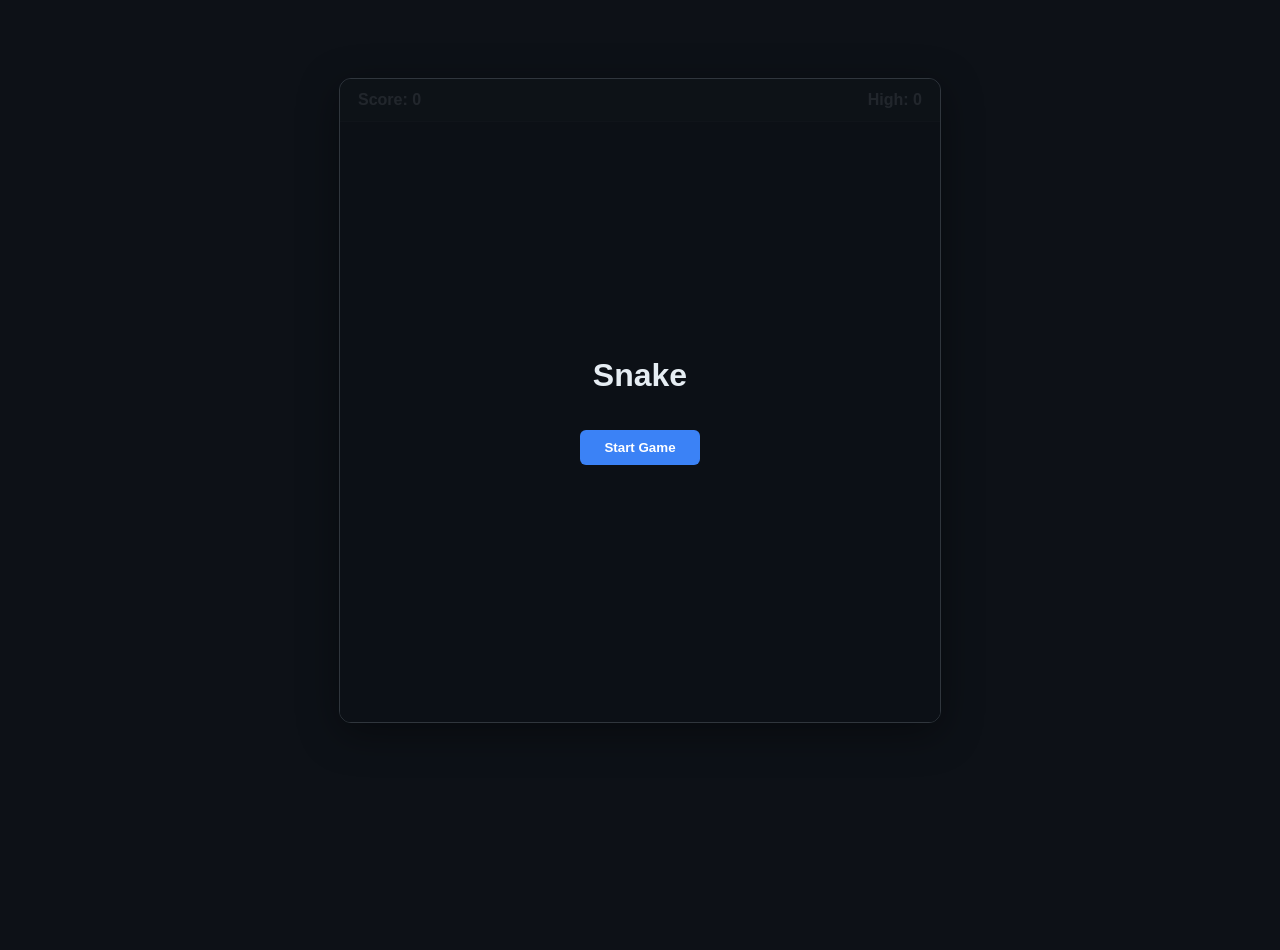
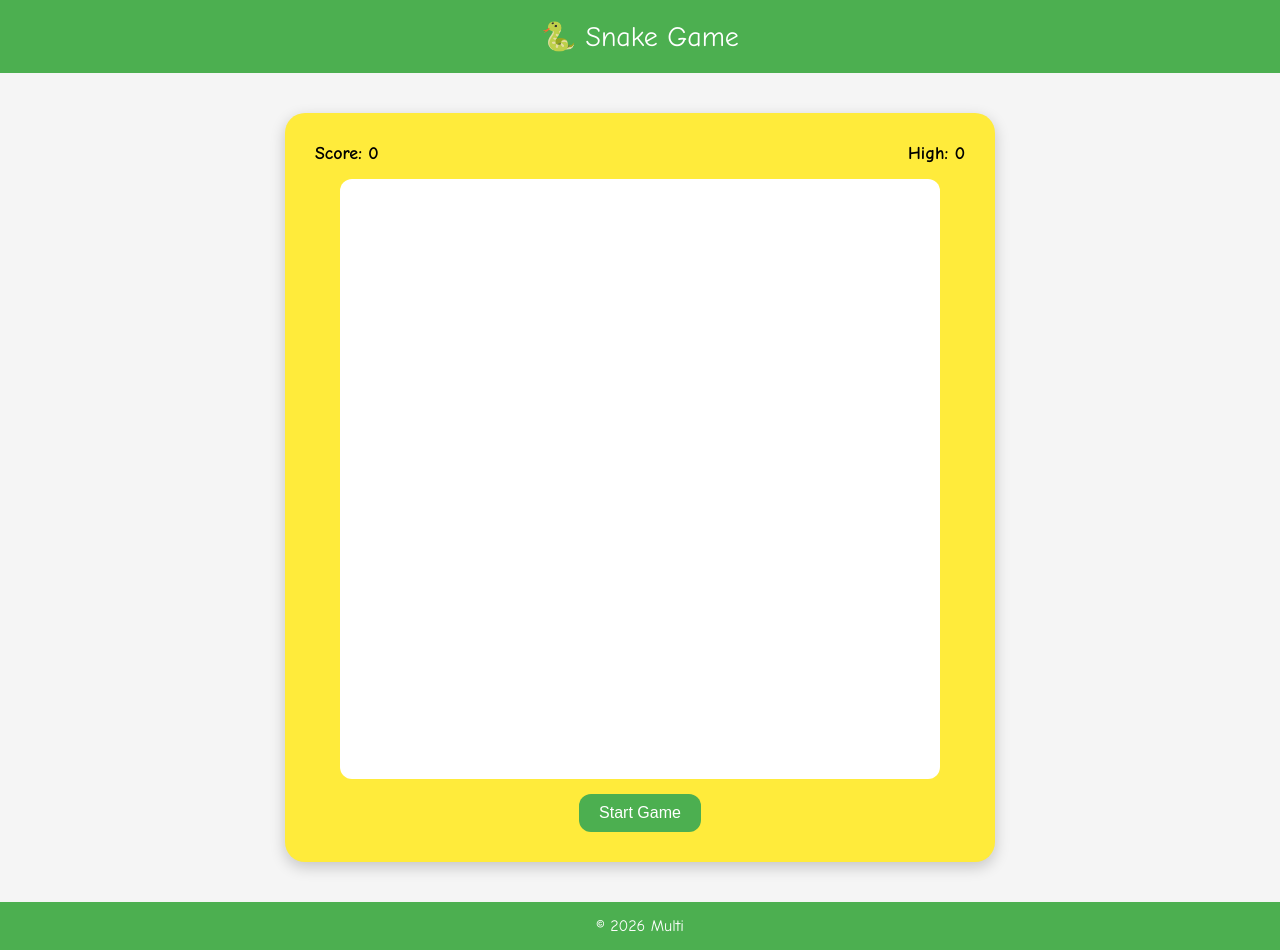
Before and after one commit to Battlewalkers/Multi-Real, a website: page snake.html in a window 1280 px wide. Before the commit the page ends 800 px from the top, so only its background shows below. Drawn offline with Linux system fonts and the light colour scheme.

Commit message:
Update snake.html

```diff
--- a/snake.html
+++ b/snake.html
@@ -3,107 +3,97 @@
 <head>
 <meta charset="UTF-8">
 <meta name="viewport" content="width=device-width, initial-scale=1.0">
-<title>Snake</title>
+<title>Snake Game</title>
 
 <style>
-:root {
-    --bg-color: #0D1117;
-    --card-color: #161B22;
-    --border-color: #30363D;
-    --snake-head: #22C55E;
-    --snake-body: #3B82F6;
-    --food-color: #EF4444;
-    --text-color: #E6EDF3;
+body {
+  margin: 0;
+  background: #f5f5f5;
+  font-family: 'Comic Sans MS', cursive, sans-serif;
+  text-align: center;
 }
 
-body {
-    margin: 0;
-    height: 100vh;
-    display: flex;
-    justify-content: center;
-    align-items: center;
-    background: var(--bg-color);
-    font-family: Arial, sans-serif;
-    color: var(--text-color);
+header {
+  background: #4CAF50;
+  color: white;
+  padding: 20px;
+  font-size: 28px;
 }
 
-#game-container {
-    position: relative;
-    background: var(--card-color);
-    border: 1px solid var(--border-color);
-    border-radius: 12px;
-    overflow: hidden;
-    box-shadow: 0 10px 40px rgba(0,0,0,0.4);
+footer {
+  background: #4CAF50;
+  color: white;
+  padding: 15px;
+  margin-top: 40px;
+}
+
+.game-container {
+  background: #FFEB3B;
+  margin: 40px auto;
+  padding: 30px;
+  border-radius: 20px;
+  box-shadow: 0 5px 15px rgba(0,0,0,0.2);
+  max-width: 650px;
 }
 
 .score-board {
   display: flex;
   justify-content: space-between;
-    padding: 12px 18px;
+  margin-bottom: 15px;
   font-weight: bold;
-    border-bottom: 1px solid var(--border-color);
+  font-size: 18px;
 }
 
 canvas {
+  background: white;
+  border-radius: 12px;
   display: block;
-    width: 90vw;
-    max-width: 600px;
-    aspect-ratio: 1/1;
-    background: #0B0F14;
-}
-
-.overlay {
-    position: absolute;
-    inset: 0;
-    background: rgba(13,17,23,0.9);
-    display: flex;
-    flex-direction: column;
-    justify-content: center;
-    align-items: center;
-}
-
-.hidden {
-    display: none;
+  margin: auto;
 }
 
 button {
-    padding: 10px 24px;
-    border-radius: 6px;
+  margin-top: 15px;
+  padding: 10px 20px;
+  background: #4CAF50;
+  color: white;
   border: none;
-    background: var(--snake-body);
-    color: white;
-    font-weight: bold;
+  border-radius: 12px;
   cursor: pointer;
-    margin-top: 15px;
+  font-size: 16px;
 }
 
 button:hover {
-    opacity: 0.8;
+  background: #43a047;
 }
 </style>
 </head>
 
 <body>
 
-<div id="game-container">
+<header>🐍 Snake Game</header>
+
+<div class="game-container">
+
   <div class="score-board">
     <div>Score: <span id="score">0</span></div>
     <div>High: <span id="highScore">0</span></div>
   </div>
 
-    <canvas id="game"></canvas>
+  <canvas id="game" width="600" height="600"></canvas>
 
-    <div id="startScreen" class="overlay">
-        <h1>Snake</h1>
+  <div id="startScreen">
     <button onclick="startGame()">Start Game</button>
   </div>
 
-    <div id="gameOverScreen" class="overlay hidden">
-        <h1>Game Over</h1>
-        <div>Final Score: <span id="finalScore">0</span></div>
+  <div id="gameOverScreen" style="display:none;">
+    <h2>Game Over!</h2>
+    <p>Final Score: <span id="finalScore">0</span></p>
     <button onclick="startGame()">Play Again</button>
   </div>
+
 </div>
+
+<footer>© 2026 Multi</footer>
 
 <script>
 const canvas = document.getElementById("game");
@@ -111,9 +101,6 @@ const ctx = canvas.getContext("2d");
 
 const GRID_SIZE = 20;
 const TILE_COUNT = 30;
-
-canvas.width = GRID_SIZE * TILE_COUNT;
-canvas.height = GRID_SIZE * TILE_COUNT;
 
 let snake;
 let food;
@@ -125,8 +112,8 @@ let gameInterval;
 document.getElementById("highScore").innerText = highScore;
 
 function startGame() {
-    document.getElementById("startScreen").classList.add("hidden");
-    document.getElementById("gameOverScreen").classList.add("hidden");
+  document.getElementById("startScreen").style.display = "none";
+  document.getElementById("gameOverScreen").style.display = "none";
 
   snake = [
     {x: 15, y: 15},
@@ -168,7 +155,6 @@ function update() {
     y: snake[0].y + direction.y
   };
 
-    // Wall collision
   if (
     head.x < 0 || head.x >= TILE_COUNT ||
     head.y < 0 || head.y >= TILE_COUNT
@@ -176,7 +162,6 @@ function update() {
     return gameOver();
   }
 
-    // Self collision
   for (let part of snake) {
     if (head.x === part.x && head.y === part.y) {
       return gameOver();
@@ -185,7 +170,6 @@ function update() {
 
   snake.unshift(head);
 
-    // Eat food
   if (head.x === food.x && head.y === food.y) {
     score += 10;
     document.getElementById("score").innerText = score;
@@ -205,16 +189,15 @@ function update() {
 function gameOver() {
   clearInterval(gameInterval);
   document.getElementById("finalScore").innerText = score;
-    document.getElementById("gameOverScreen").classList.remove("hidden");
+  document.getElementById("gameOverScreen").style.display = "block";
 }
 
 function draw() {
-    ctx.fillStyle = "#0B0F14";
+  ctx.fillStyle = "white";
   ctx.fillRect(0, 0, canvas.width, canvas.height);
 
-    // Draw snake
   snake.forEach((part, index) => {
-        ctx.fillStyle = index === 0 ? "#22C55E" : "#3B82F6";
+    ctx.fillStyle = index === 0 ? "#4CAF50" : "#66BB6A";
     ctx.fillRect(
       part.x * GRID_SIZE,
       part.y * GRID_SIZE,
@@ -223,8 +206,7 @@ function draw() {
     );
   });
 
-    // Draw food
-    ctx.fillStyle = "#EF4444";
+  ctx.fillStyle = "#f44336";
   ctx.fillRect(
     food.x * GRID_SIZE,
     food.y * GRID_SIZE,
```
Lines whose indentation alone changed are shown as unchanged.
